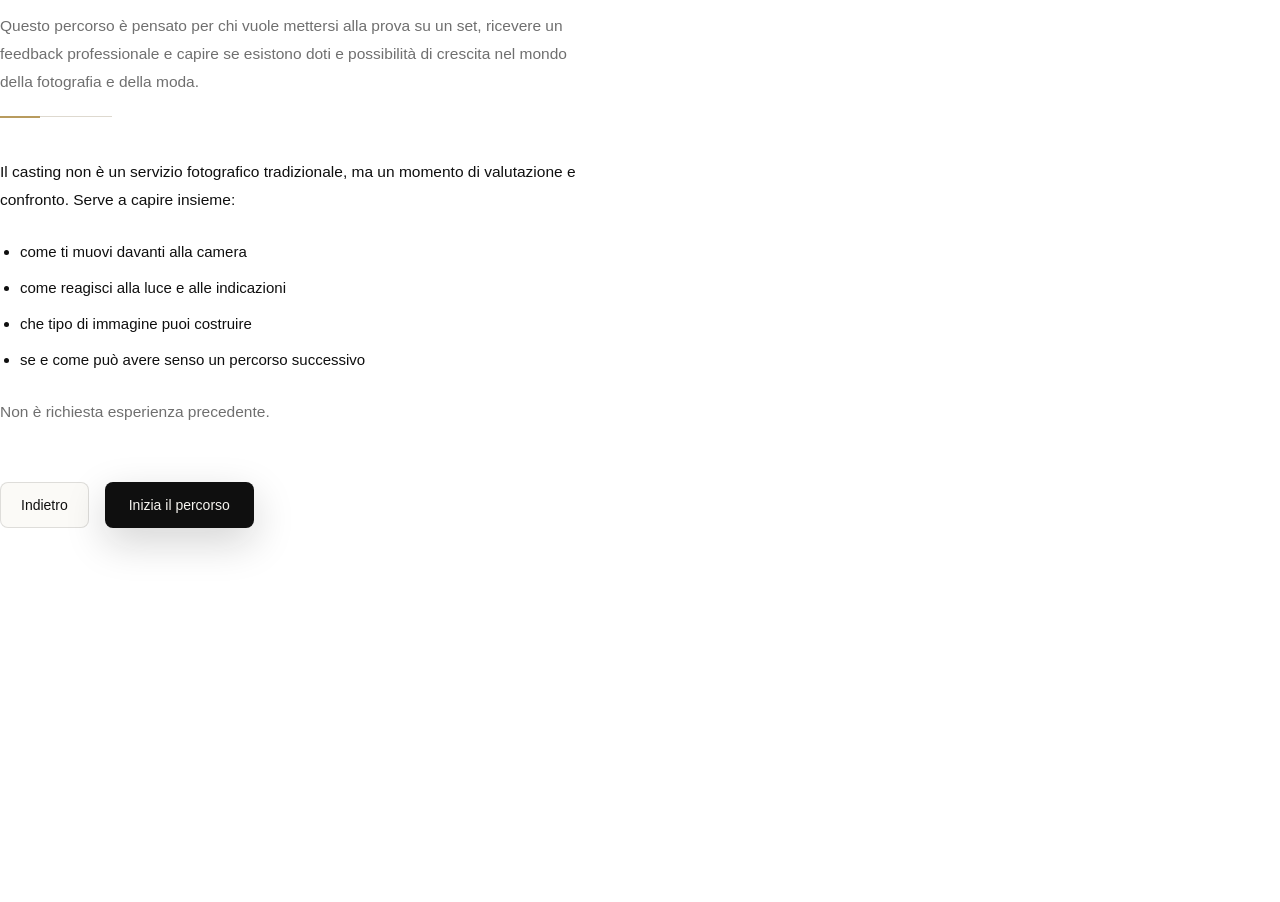
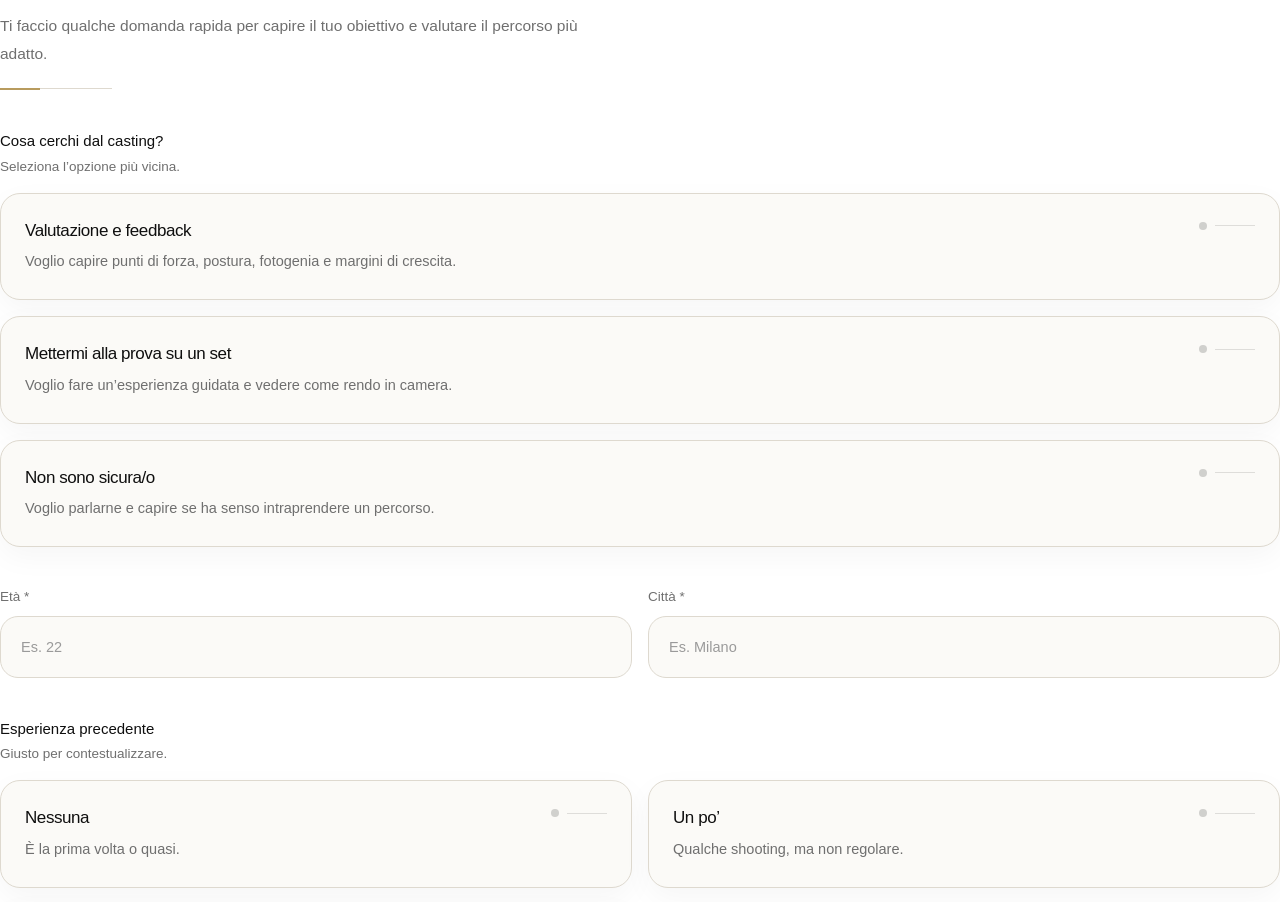
Before and after one commit to bepier02-pixel/Brief-creativo, a Next.js app: page /casting in a window 1280 px wide. Shown: the part 45-947 px from the top of the page. Before the commit the page ends 800 px from the top, so only its background shows below. Built offline with nearby package versions, Linux system fonts and the light colour scheme.

Commit message:
Casting page styled + fields draft

```diff
--- a/app/casting/page.tsx
+++ b/app/casting/page.tsx
@@ -1,11 +1,77 @@
 "use client";
 
+import { useMemo, useState } from "react";
 import { useRouter } from "next/navigation";
 
 const ACCENT = "#B89B5E";
 
+type CastingGoal = "evaluation" | "testShoot" | "unsure";
+
 export default function CastingPage() {
   const router = useRouter();
+
+  const [goal, setGoal] = useState<CastingGoal | null>(null);
+  const [age, setAge] = useState<string>("");
+  const [city, setCity] = useState<string>("");
+  const [experience, setExperience] = useState<"none" | "some" | "pro" | null>(null);
+  const [links, setLinks] = useState<string>("");
+
+  const canContinue = useMemo(() => {
+    return Boolean(goal && age.trim() && city.trim());
+  }, [goal, age, city]);
+
+  const Card = ({
+    selected,
+    title,
+    desc,
+    onClick,
+  }: {
+    selected: boolean;
+    title: string;
+    desc: string;
+    onClick: () => void;
+  }) => {
+    return (
+      <button
+        type="button"
+        onClick={onClick}
+        aria-pressed={selected}
+        className={[
+          "w-full text-left rounded-[20px] border px-6 py-6 transition",
+          "bg-[#FBFAF7] border-[#DED9CF] hover:border-black/25",
+          "focus:outline-none focus:ring-2 focus:ring-black/10",
+        ].join(" ")}
+        style={{
+          borderColor: selected ? "rgba(15,15,15,0.40)" : "#DED9CF",
+          boxShadow: selected
+            ? "0 18px 60px rgba(15,15,15,0.08)"
+            : "0 10px 30px rgba(15,15,15,0.04)",
+        }}
+      >
+        <div className="flex items-start justify-between gap-4">
+          <div className="space-y-1">
+            <div className="text-[17px] font-medium tracking-tight text-[#0F0F0F]">
+              {title}
+            </div>
+            <p className="text-[14.5px] leading-7 text-[#6F6F6F]">{desc}</p>
+          </div>
+
+          <div className="flex items-center gap-2 pt-1">
+            <div
+              className="h-2 w-2 rounded-full"
+              style={{ background: selected ? ACCENT : "rgba(15,15,15,0.18)" }}
+              aria-hidden
+            />
+            <div
+              className="h-px w-10"
+              style={{ background: selected ? ACCENT : "rgba(15,15,15,0.12)" }}
+              aria-hidden
+            />
+          </div>
+        </div>
+      </button>
+    );
+  };
 
   return (
     <div className="space-y-10">
@@ -15,9 +81,8 @@ export default function CastingPage() {
           Casting / percorso di valutazione
         </h1>
         <p className="max-w-[70ch] text-[15.5px] leading-7 text-[#6F6F6F]">
-          Questo percorso è pensato per chi vuole mettersi alla prova su un set,
-          ricevere un feedback professionale e capire se esistono doti e
-          possibilità di crescita nel mondo della fotografia e della moda.
+          Ti faccio qualche domanda rapida per capire il tuo obiettivo e valutare
+          il percorso più adatto.
         </p>
 
         {/* linea accent */}
@@ -27,27 +92,118 @@ export default function CastingPage() {
         </div>
       </div>
 
-      {/* Contenuto */}
-      <section className="space-y-6 max-w-[70ch]">
-        <p className="text-[15.5px] leading-7 text-[#0F0F0F]">
-          Il casting non è un servizio fotografico tradizionale, ma un momento di
-          valutazione e confronto. Serve a capire insieme:
-        </p>
+      {/* Obiettivo */}
+      <section className="space-y-4">
+        <div className="space-y-1">
+          <div className="text-[15px] font-medium text-[#0F0F0F]">
+            Cosa cerchi dal casting?
+          </div>
+          <div className="text-[13.5px] text-[#6F6F6F]">
+            Seleziona l’opzione più vicina.
+          </div>
+        </div>
 
-        <ul className="list-disc pl-5 space-y-2 text-[15px] leading-7 text-[#0F0F0F]">
-          <li>come ti muovi davanti alla camera</li>
-          <li>come reagisci alla luce e alle indicazioni</li>
-          <li>che tipo di immagine puoi costruire</li>
-          <li>se e come può avere senso un percorso successivo</li>
-        </ul>
-
-        <p className="text-[15.5px] leading-7 text-[#6F6F6F]">
-          Non è richiesta esperienza precedente.
-        </p>
+        <div className="grid gap-4">
+          <Card
+            selected={goal === "evaluation"}
+            title="Valutazione e feedback"
+            desc="Voglio capire punti di forza, postura, fotogenia e margini di crescita."
+            onClick={() => setGoal("evaluation")}
+          />
+          <Card
+            selected={goal === "testShoot"}
+            title="Mettermi alla prova su un set"
+            desc="Voglio fare un’esperienza guidata e vedere come rendo in camera."
+            onClick={() => setGoal("testShoot")}
+          />
+          <Card
+            selected={goal === "unsure"}
+            title="Non sono sicura/o"
+            desc="Voglio parlarne e capire se ha senso intraprendere un percorso."
+            onClick={() => setGoal("unsure")}
+          />
+        </div>
       </section>
 
-      {/* CTA */}
-      <div className="flex gap-4 pt-4">
+      {/* Dati rapidi */}
+      <section className="grid gap-4 md:grid-cols-2">
+        <label className="space-y-2">
+          <div className="text-[13.5px] text-[#6F6F6F]">Età *</div>
+          <input
+            value={age}
+            onChange={(e) => setAge(e.target.value)}
+            inputMode="numeric"
+            placeholder="Es. 22"
+            className="w-full rounded-[18px] border border-[#DED9CF] bg-[#FBFAF7] px-5 py-4 text-[14.5px] leading-7 text-[#0F0F0F] placeholder:text-[#9A9A9A] focus:outline-none focus:ring-2 focus:ring-black/10"
+          />
+        </label>
+
+        <label className="space-y-2">
+          <div className="text-[13.5px] text-[#6F6F6F]">Città *</div>
+          <input
+            value={city}
+            onChange={(e) => setCity(e.target.value)}
+            placeholder="Es. Milano"
+            className="w-full rounded-[18px] border border-[#DED9CF] bg-[#FBFAF7] px-5 py-4 text-[14.5px] leading-7 text-[#0F0F0F] placeholder:text-[#9A9A9A] focus:outline-none focus:ring-2 focus:ring-black/10"
+          />
+        </label>
+      </section>
+
+      {/* Esperienza */}
+      <section className="space-y-4">
+        <div className="space-y-1">
+          <div className="text-[15px] font-medium text-[#0F0F0F]">
+            Esperienza precedente
+          </div>
+          <div className="text-[13.5px] text-[#6F6F6F]">
+            Giusto per contestualizzare.
+          </div>
+        </div>
+
+        <div className="grid gap-4 md:grid-cols-2">
+          <Card
+            selected={experience === "none"}
+            title="Nessuna"
+            desc="È la prima volta o quasi."
+            onClick={() => setExperience("none")}
+          />
+          <Card
+            selected={experience === "some"}
+            title="Un po’"
+            desc="Qualche shooting, ma non regolare."
+            onClick={() => setExperience("some")}
+          />
+          <Card
+            selected={experience === "pro"}
+            title="Buona"
+            desc="Ho già esperienza e set strutturati."
+            onClick={() => setExperience("pro")}
+          />
+        </div>
+      </section>
+
+      {/* Link */}
+      <section className="space-y-3">
+        <div className="space-y-1">
+          <div className="text-[15px] font-medium text-[#0F0F0F]">
+            Link / riferimento (facoltativo)
+          </div>
+          <div className="text-[13.5px] text-[#6F6F6F]">
+            Instagram, portfolio, Drive, ecc.
+          </div>
+        </div>
+
+        <textarea
+          value={links}
+          onChange={(e) => setLinks(e.target.value)}
+          rows={4}
+          placeholder="Incolla qui uno o più link…"
+          className="w-full rounded-[18px] border border-[#DED9CF] bg-[#FBFAF7] px-5 py-4 text-[14.5px] leading-7 text-[#0F0F0F] placeholder:text-[#9A9A9A] focus:outline-none focus:ring-2 focus:ring-black/10"
+        />
+      </section>
+
+      {/* Footer */}
+      <div className="flex items-center justify-between pt-2">
         <button
           type="button"
           onClick={() => router.push("/brief")}
@@ -62,14 +218,15 @@ export default function CastingPage() {
 
         <button
           type="button"
+          disabled={!canContinue}
           onClick={() => router.push("/casting/step-1")}
-          className="rounded-lg px-6 py-3 text-sm text-[#F6F4EF] transition"
+          className="rounded-lg px-6 py-3 text-sm text-[#F6F4EF] transition disabled:opacity-40"
           style={{
             background: "#0F0F0F",
-            boxShadow: "0 14px 40px rgba(15,15,15,0.18)",
+            boxShadow: canContinue ? "0 14px 40px rgba(15,15,15,0.18)" : "none",
           }}
         >
-          Inizia il percorso
+          Continua
         </button>
       </div>
     </div>
```
